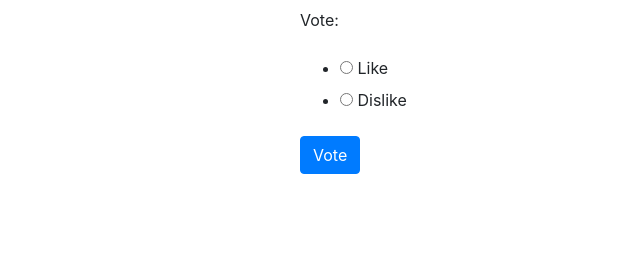
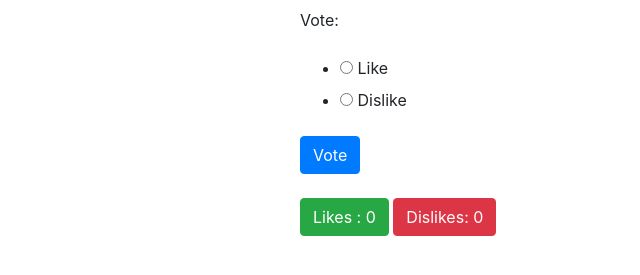
Before and after one commit to DoniDev/Movie, a Django app: template django/templates/core/movie_detail.html in a window 1280 px wide. Shown: the part 118-393 px from the top of the page, without its empty margins (640-1280 px from the left). Run offline with Django 3.2, Linux system fonts and the light colour scheme; the template is opened without the code that fills it: values that come from a table or form of the project are taken from there, others are empty; some libraries are stand-ins or nearby versions.

Commit message:
individual likes and dislikes added

```diff
--- a/django/core/urls.py
+++ b/django/core/urls.py
@@ -1,5 +1,5 @@
 from django.urls import path
-from . views import (
+from .views import (
     MovieList,
     MovieDetail,
     PersonDetail,
@@ -10,7 +10,7 @@ from . views import (
 app_name = 'core'
 
 urlpatterns = [
-    path('movies/',MovieList.as_view(), name='MovieList'),
+    path('movies/', MovieList.as_view(), name='MovieList'),
     path('movie/<int:pk>/', MovieDetail.as_view(), name='MovieDetail'),
     path('movie/<int:movie_id>/vote/', CreateVote.as_view(), name='CreateVote'),
     path('movie/<int:movie_id>/vote/<int:pk>/', UpdateVote.as_view(), name='UpdateVote'),
--- a/django/core/views.py
+++ b/django/core/views.py
@@ -42,9 +42,14 @@ class MovieDetail(DetailView):
             else:
                 vote_form_url = reverse('core:CreateVote', kwargs={'movie_id': self.object.id})
 
+            likes = self.object.vote_set.all().filter(value=1).count()
+            dislikes = self.object.vote_set.all().filter(value=-1).count()
+
             vote_form = VoteForm(instance=vote)
             ctx['vote_form'] = vote_form
             ctx['vote_form_url'] = vote_form_url
+            ctx['likes'] = likes
+            ctx['dislikes'] = dislikes
 
         return ctx
 
--- a/django/templates/core/movie_detail.html
+++ b/django/templates/core/movie_detail.html
@@ -21,6 +21,7 @@
     <div>
         <h2>
             Score: {{ object.score|default_if_none:"TBD" }}
+
         </h2>
     </div>
     <div>
@@ -33,5 +34,16 @@
          {% else %}
             Log In to vote for this
         {% endif %}
+        <br>
+        {% if likes %}
+            <button class="btn btn-success" type="button">Like{{ likes|pluralize }} : {{ likes }}</button>
+        {% else %}
+            <button class="btn btn-success" type="button">Likes : 0</button>
+        {% endif %}
+        {% if dislikes %}
+            <button class="btn btn-danger" type="button">Dislike{{ dislikes|pluralize }}: {{ dislikes }}</button>
+        {% else %}
+            <button class="btn btn-danger" type="button">Dislikes: 0</button>
+        {% endif %}
     </div>
 {% endblock %}
```
Also changed, not shown: django/core/models.py (+8 -0 lines).
